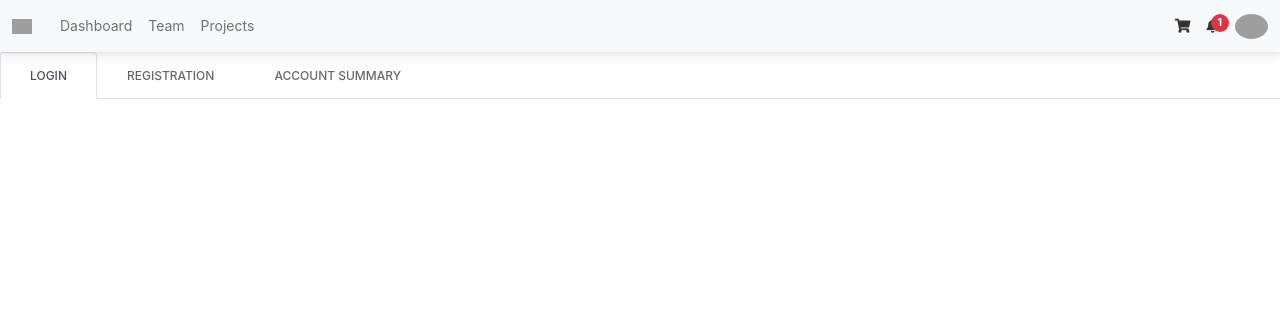
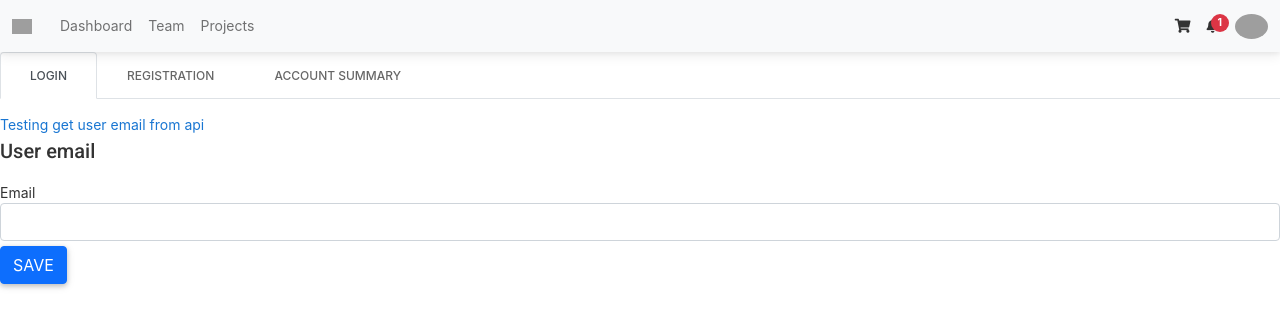
Before and after one commit to Yash-Skillstorm/telecomCustomerPortal-angular, an Angular app: page /user-details in a window 1280 px wide. Before the commit this address led to /. Shown: the top 328 px of the page. Built offline with nearby package versions, Linux system fonts and the light colour scheme; grey boxes are pictures that could not be loaded.

Commit message:
user details component

```diff
--- a/src/app/app-routing.module.ts
+++ b/src/app/app-routing.module.ts
@@ -4,6 +4,7 @@ import { AccountsummaryComponent } from './accountsummary/accountsummary.compone
 import { AddPlanComponent } from './add-plan/add-plan.component';
 import { LoginComponent } from './login/login.component';
 import { RegistrationComponent } from './registration/registration.component';
+import { UserDetailsComponent } from './user-details/user-details.component';
 import { UserComponent } from './user/user.component';
 
 const routes: Routes = [
@@ -21,6 +22,9 @@ const routes: Routes = [
   },
   {
     path: 'addPlan', component: AddPlanComponent
+  },
+  {
+    path: 'user-details', component: UserDetailsComponent
   }
 ];
 
--- a/src/app/app.component.html
+++ b/src/app/app.component.html
@@ -154,7 +154,7 @@
   <!-- Tabs navs -->
 </div>
 </div>
-
+<a [routerLink]="['/user-details']">Testing get user email from api</a>
 <!-- * * * * * * * * * * * * * * * * * * * * * * * * * * * * * * * -->
 <!-- * * * * * * * * * * * The content above * * * * * * * * * * * -->
 <!-- * * * * * * * * * * is only a placeholder * * * * * * * * * * -->
--- /dev/null
+++ b/src/app/user-details/user-details.component.html
@@ -0,0 +1,27 @@
+
+
+    <!--<h2>{{user.email}} Details</h2>
+    <div><span>email: </span>{{user.email}}</div>
+    <div>
+      <label for="user-email">User email: </label>
+     <input id="user-email"  placeholder="User email"/>
+     <div>
+      <input class="btn btn-primary submit-button" type="submit" value="Save" style="margin-top: 5px;" />
+    </div>
+    </div>
+
+  <div *ngIf="user"> [(ngModel)]="user.email" -->
+
+    <div id="new-home-listing">
+      <h2>User email</h2>
+      <form id="user-email" (ngSubmit)="getUser();" #emailForm >
+          <div class="form-group">
+              <label for="email">Email</label>
+              <input [(ngModel)]="user.name" name="email" class="form-control" id="email" type="text"  />
+
+          </div>
+          <div>
+              <input class="btn btn-primary submit-button" type="submit" value="Save" style="margin-top: 5px;" />
+          </div>
+      </form>
+  </div>
--- /dev/null
+++ b/src/app/user-details/user-details.component.ts
@@ -0,0 +1,42 @@
+import { analyzeAndValidateNgModules } from '@angular/compiler';
+import { Component, OnInit } from '@angular/core';
+import { ActivatedRoute} from '@angular/router';
+import { User } from '../model/user.model';
+import { UserService } from '../services/user.service';
+
+@Component({
+  selector: 'app-user-details',
+  templateUrl: './user-details.component.html',
+  styleUrls: ['./user-details.component.css']
+})
+export class UserDetailsComponent implements OnInit {
+
+  //user: User | undefined;
+  user: User = new User('','','');
+
+  constructor(private userService: UserService, private route: ActivatedRoute) {
+
+  }
+
+
+
+  ngOnInit(): void {
+    /*this.userService.find().subscribe(data => {
+      this.UserList = data;
+        console.log(this.UserList);
+        */
+       //this.user.email
+      //this.getUser();
+
+  }
+
+
+  getUser(): void {
+    /*const email = JSON.parse(this.route.snapshot.paramMap.get('email') || '{}');
+    this.userService.getUser(email)
+      .subscribe(user => this.user = user); */
+      console.log(this.user);
+
+  }
+
+}
--- a/src/styles.css
+++ b/src/styles.css
@@ -2,3 +2,6 @@
 
 html, body { height: 100%; }
 body { margin: 0; font-family: Roboto, "Helvetica Neue", sans-serif; }
+
+html, body { height: 100%; }
+body { margin: 0; font-family: Roboto, "Helvetica Neue", sans-serif; }
```
Also changed, not shown: src/app/user-details/user-details.component.css (added), 1 other file (tests, documents, lock files or other folders).
